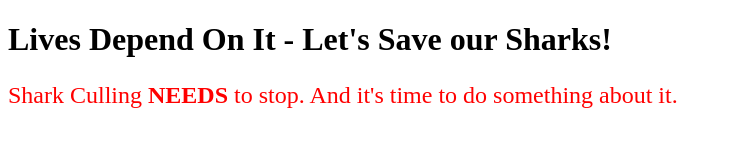
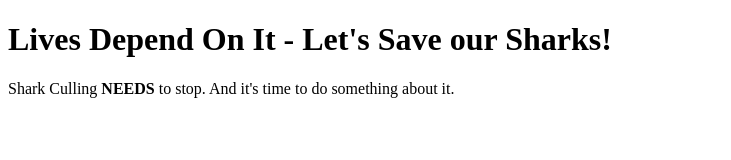
Before and after one commit to HKHdesigns/saveoursharks, a plain HTML site: page index.html in a window 1280 px wide. Shown: the whole page, without its empty margins (0-731 px from the left). Drawn offline with Linux system fonts and the light colour scheme.

Commit message:
Update index.html

```diff
--- a/index.html
+++ b/index.html
@@ -6,8 +6,6 @@
 </head>
 <body>
   <h1>Lives Depend On It - Let's Save our Sharks!</h1>
+  <p>Shark Culling <strong>NEEDS</strong> to stop. And it's time to do something about it.</p>
 </body>
 </html>
-<p style="color: red; font-size: 24px; display: block; z-index: 9999;">
-  Shark Culling <strong>NEEDS</strong> to stop. And it's time to do something about it.
-</p>
```
